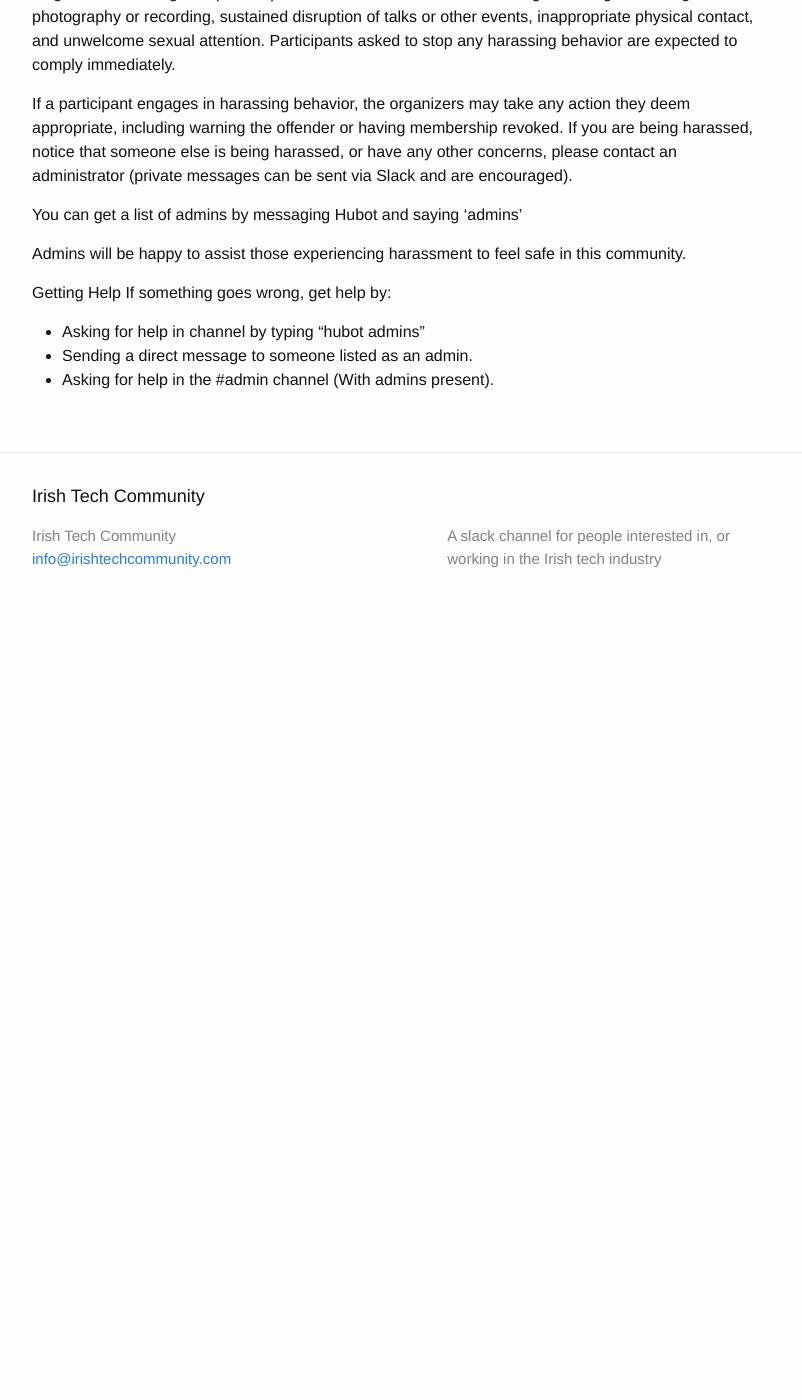
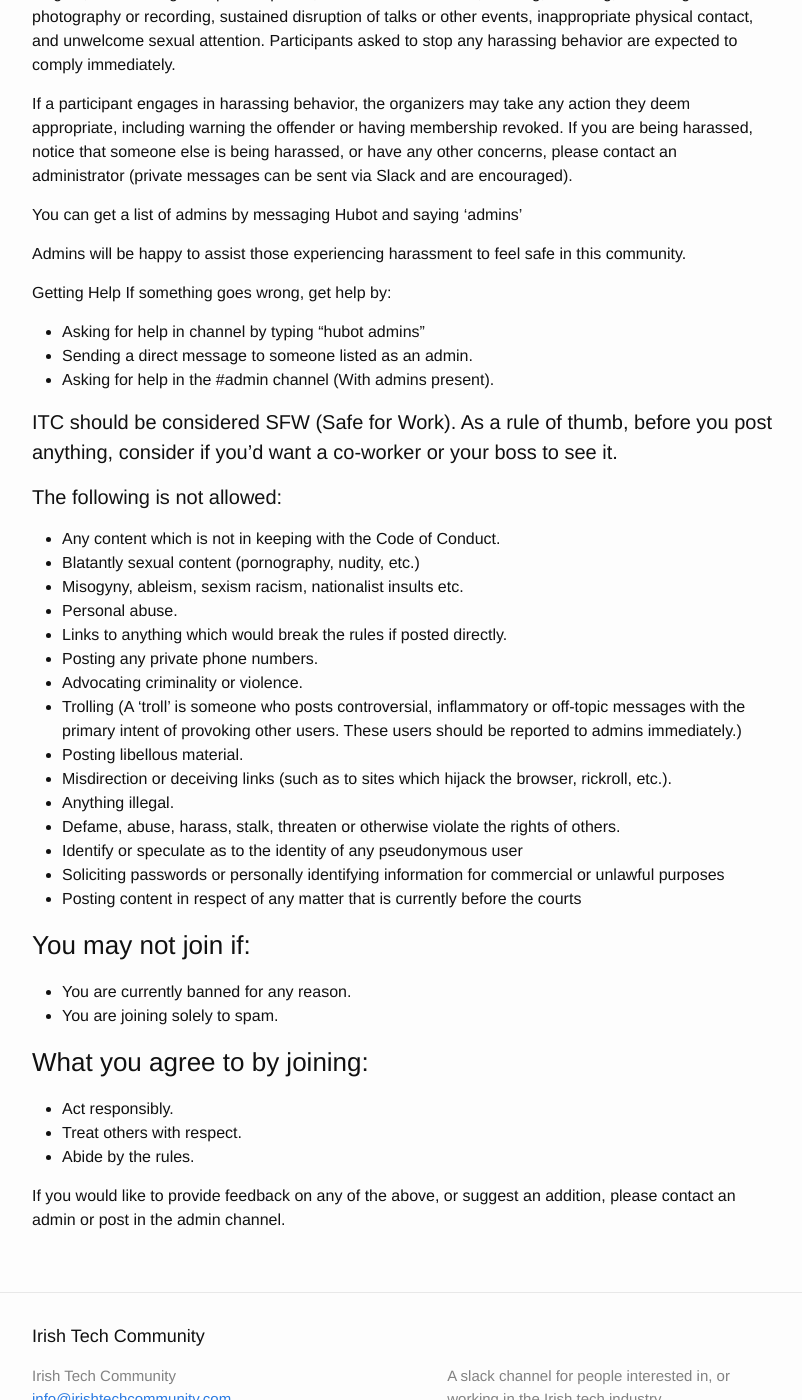
Before and after one commit to IrishTechCommunity/irishtechcommunity.github.io, a Jekyll site: the page built from codeofconduct.md, in a window 1280 px wide and 1400 px high, scrolled down 398 px. Shown: the whole window, without its empty margins (238-1040 px from the left). Built offline with Jekyll 4.4.1, drawn with Linux system fonts in a browser that asks for light colours; before the commit the page ends 1028 px from its top, so only the background shows below that.

Commit message:
Update CoC with rules.

```diff
--- a/codeofconduct.md
+++ b/codeofconduct.md
@@ -20,3 +20,37 @@ If something goes wrong, get help by:
 - Asking for help in channel by typing "hubot admins"
 - Sending a direct message to someone listed as an admin.
 - Asking for help in the #admin channel (With admins present).
+
+#### ITC should be considered SFW (Safe for Work). As a rule of thumb, before you post anything, consider if you'd want a co-worker or your boss to see it.
+
+#### The following is not allowed:
+
+- Any content which is not in keeping with the Code of Conduct.
+- Blatantly sexual content (pornography, nudity, etc.)
+- Misogyny, ableism, sexism racism, nationalist insults etc.
+- Personal abuse.
+- Links to anything which would break the rules if posted directly.
+- Posting any private phone numbers.
+- Advocating criminality or violence.
+- Trolling (A 'troll' is someone who posts controversial, inflammatory or off-topic messages with the primary intent of provoking other users. These users should be reported to admins immediately.)
+- Posting libellous material.
+- Misdirection or deceiving links (such as to sites which hijack the browser, rickroll, etc.).
+- Anything illegal.
+- Defame, abuse, harass, stalk, threaten or otherwise violate the rights of others.
+- Identify or speculate as to the identity of any pseudonymous user
+- Soliciting passwords or personally identifying information for commercial or unlawful purposes
+- Posting content in respect of any matter that is currently before the courts
+
+
+### You may not join if:
+
+- You are currently banned for any reason.
+- You are joining solely to spam.
+
+### What you agree to by joining:
+
+- Act responsibly.
+- Treat others with respect.
+- Abide by the rules.
+
+If you would like to provide feedback on any of the above, or suggest an addition, please contact an admin or post in the admin channel.
```
